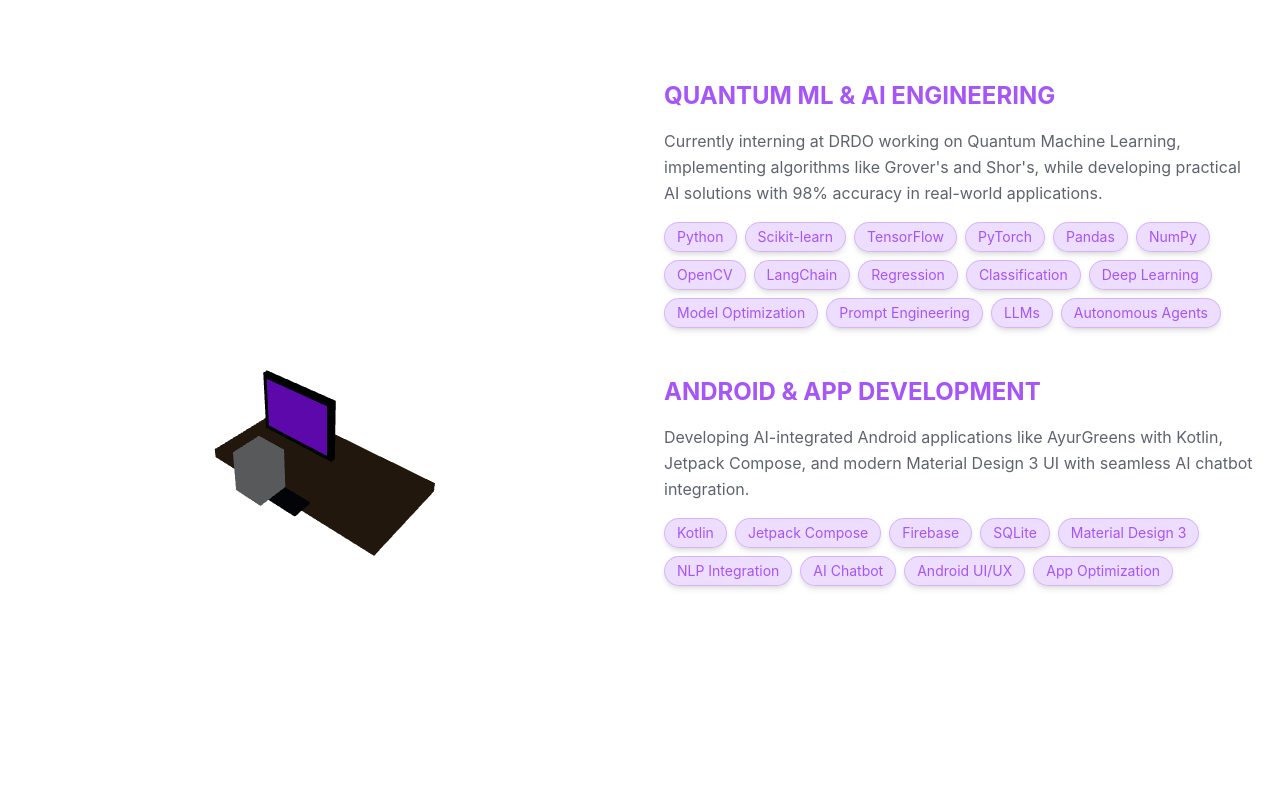
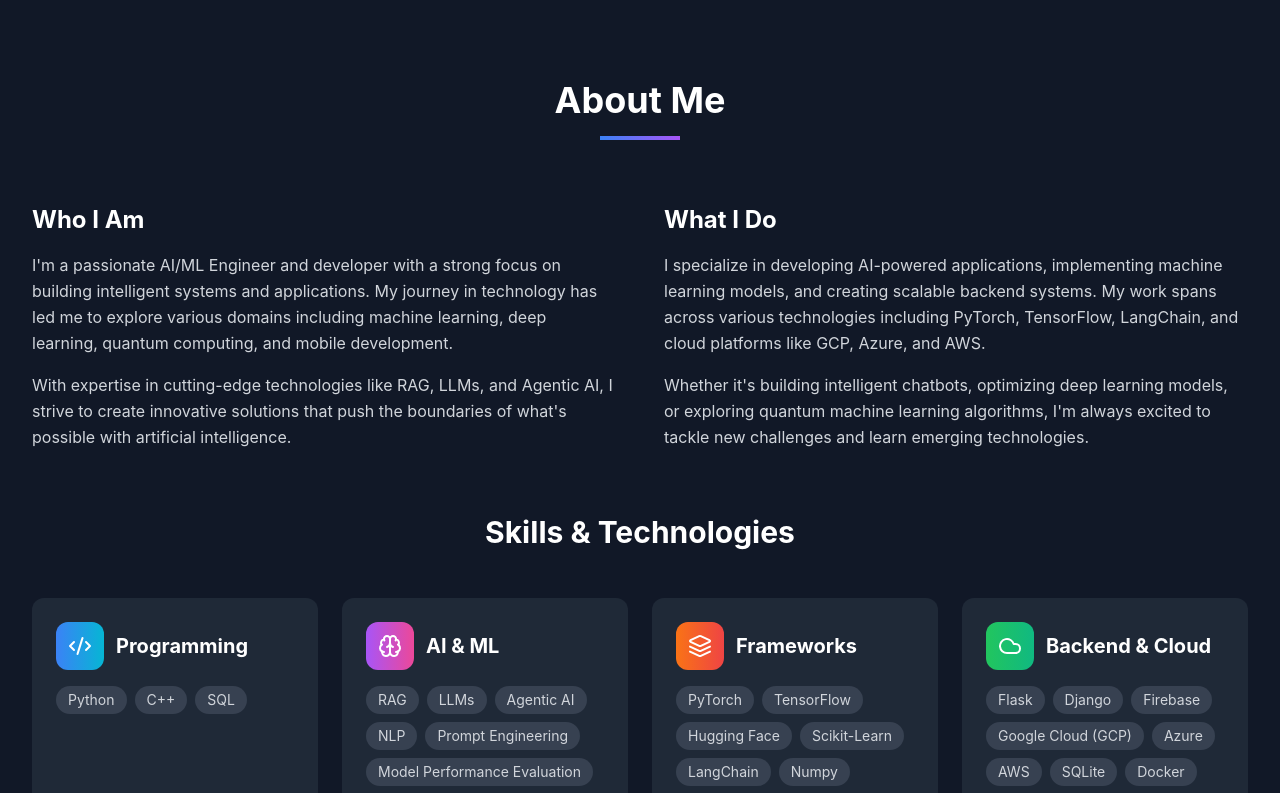
Before and after one commit to SatyamSingh-Git/SatyamSingh-Git.github.io, a React (Vite) app: page / in a window 1280 px wide. Shown: the part 800-1593 px from the top of the page. Built offline with nearby package versions, Linux system fonts and the light colour scheme.

Commit message:
Reorganize skills into new categories in AboutSection

```diff
--- a/src/components/AboutSection.tsx
+++ b/src/components/AboutSection.tsx
@@ -1,188 +1,178 @@
+import React from 'react';
 import { motion } from 'framer-motion';
-import { Canvas, useFrame } from '@react-three/fiber';
-import { useRef } from 'react';
-import * as THREE from 'three';
+import { Code2, Brain, Layers, Cloud, Database, Atom, Smartphone, Users } from 'lucide-react';
 
-// Simple desk and computer scene using basic Three.js geometry
-const DeskScene = () => {
-  const groupRef = useRef<THREE.Group>(null);
-
-  useFrame((state) => {
-    if (groupRef.current) {
-      groupRef.current.rotation.y = Math.sin(state.clock.elapsedTime * 0.3) * 0.1;
+const skills = {
+  "Programming": {
+    icon: Code2,
+    items: ["Python", "C++", "SQL"],
+    color: "from-blue-500 to-cyan-500"
+  },
+  "AI & ML": {
+    icon: Brain,
+    items: [
+      "RAG", "LLMs", "Agentic AI", "NLP", "Prompt Engineering",
+      "Model Performance Evaluation", "Computer Vision", "TensorFlow",
+      "PyTorch", "Scikit-learn", "Pandas", "NumPy", "OpenCV",
+      "LangChain", "Regression", "Classification", "Deep Learning",
+      "Model Optimization", "Autonomous Agents"
+    ],
+    color: "from-purple-500 to-pink-500"
+  },
+  "Frameworks": {
+    icon: Layers,
+    items: [
+      "PyTorch", "TensorFlow", "Hugging Face", "Scikit-Learn",
+      "LangChain", "Numpy", "Pandas", "RAGAS", "Streamlit"
+    ],
+    color: "from-orange-500 to-red-500"
+  },
+  "Backend & Cloud": {
+    icon: Cloud,
+    items: [
+      "Flask", "Django", "Firebase", "Google Cloud (GCP)",
+      "Azure", "AWS", "SQLite", "Docker"
+    ],
+    color: "from-green-500 to-emerald-500"
+  },
+  "Tools & Database": {
+    icon: Database,
+    items: [
+      "Git", "PyCharm", "ChatGPT", "Claude", "Gemini",
+      "MongoDB", "VectorDB", "VSCode", "Jupyter",
+      "Google Colab", "BeautifulSoup"
+    ],
+    color: "from-yellow-500 to-orange-500"
+  },
+  "Quantum ML": {
+    icon: Atom,
+    items: [
+      "Qiskit", "Quantum Circuits", "Grover's Algorithm",
+      "Shor's Algorithm", "IBM Quantum", "Solovay–Kitaev",
+      "Quantum Speedup", "Quantum Model Accuracy"
+    ],
+    color: "from-indigo-500 to-purple-500"
+  },
+  "Android Development": {
+    icon: Smartphone,
+    items: [
+      "Kotlin", "Jetpack Compose", "Firebase", "SQLite",
+      "Material Design 3", "NLP Integration", "AI Chatbot",
+      "Android UI/UX", "App Optimization"
+    ],
+    color: "from-teal-500 to-cyan-500"
+  },
+  "Soft Skills": {
+    icon: Users,
+    items: [
+      "Teamwork", "Analytical Thinking", "Technical Communication",
+      "Problem-Solving", "Quick Learner"
+    ],
+    color: "from-rose-500 to-pink-500"
   }
-  });
-
-  return (
-    <group ref={groupRef} position={[0, -1, 0]}>
-      {/* Desk */}
-      <mesh position={[0, -0.5, 0]}>
-        <boxGeometry args={[2, 0.1, 1]} />
-        <meshStandardMaterial color="#8B7355" />
-      </mesh>
-
-      {/* Computer Monitor */}
-      <mesh position={[0, 0.3, 0.3]}>
-        <boxGeometry args={[0.8, 0.6, 0.05]} />
-        <meshStandardMaterial color="#1f2937" />
-      </mesh>
-
-      {/* Computer Screen */}
-      <mesh position={[0, 0.3, 0.33]}>
-        <boxGeometry args={[0.7, 0.5, 0.01]} />
-        <meshStandardMaterial color="#9333ea" emissive="#9333ea" emissiveIntensity={0.3} />
-      </mesh>
-
-      {/* Keyboard */}
-      <mesh position={[0, -0.4, 0.6]}>
-        <boxGeometry args={[0.6, 0.02, 0.2]} />
-        <meshStandardMaterial color="#374151" />
-      </mesh>
-
-      {/* Avatar sitting */}
-      <mesh position={[0, 0, 0.8]}>
-        <boxGeometry args={[0.3, 0.4, 0.3]} />
-        <meshStandardMaterial color="#e5e7eb" />
-      </mesh>
-    </group>
-  );
 };
 
 const AboutSection = () => {
-  const skills = {
-    aiml: [
-      'Python', 'Scikit-learn', 'TensorFlow', 'PyTorch', 'Pandas', 'NumPy', 'OpenCV', 'LangChain',
-      'Regression', 'Classification', 'Deep Learning', 'Model Optimization', 'Prompt Engineering', 'LLMs', 'Autonomous Agents'
-    ],
-    quantum: [
-      'Qiskit', 'Quantum Circuits', "Grover's Algorithm", "Shor's Algorithm", 'IBM Quantum', 'Solovay–Kitaev', 'Quantum Speedup', 'Quantum Model Accuracy'
-    ],
-    android: [
-      'Kotlin', 'Jetpack Compose', 'Firebase', 'SQLite', 'Material Design 3', 'NLP Integration', 'AI Chatbot', 'Android UI/UX', 'App Optimization'
-    ],
-    tools: [
-      'Git', 'VSCode', 'Jupyter', 'Google Colab', 'Streamlit', 'BeautifulSoup', 'C++', 'C', 'IoT', 'Data Visualization', 'Sentiment Analysis'
-    ]
-  };
+  return (
+    <section id="about" className="py-20 bg-gray-900">
+      <div className="max-w-7xl mx-auto px-4 sm:px-6 lg:px-8">
+        <motion.div
+          initial={{ opacity: 0, y: 20 }}
+          whileInView={{ opacity: 1, y: 0 }}
+          transition={{ duration: 0.5 }}
+          viewport={{ once: true }}
+          className="text-center mb-16"
+        >
+          <h2 className="text-4xl font-bold text-white mb-4">About Me</h2>
+          <div className="w-20 h-1 bg-gradient-to-r from-blue-500 to-purple-500 mx-auto"></div>
+        </motion.div>
 
-  return (
-    <section id="about" className="min-h-screen py-20 relative">
-      <div className="container mx-auto px-6">
-        <div className="grid grid-cols-1 lg:grid-cols-2 gap-12 items-center">
-
-          {/* Left - 3D Scene */}
+        <div className="grid grid-cols-1 lg:grid-cols-2 gap-12 mb-16">
           <motion.div
-            className="h-[500px]"
             initial={{ opacity: 0, x: -50 }}
             whileInView={{ opacity: 1, x: 0 }}
-            transition={{ duration: 0.8 }}
+            transition={{ duration: 0.5 }}
             viewport={{ once: true }}
+            className="space-y-4"
           >
-            <Canvas camera={{ position: [3, 2, 3], fov: 50 }}>
-              <ambientLight intensity={0.4} />
-              <pointLight position={[5, 5, 5]} intensity={1} />
-              <pointLight position={[-5, -5, -5]} intensity={0.5} color="#9333ea" />
-              <DeskScene />
-            </Canvas>
+            <h3 className="text-2xl font-bold text-white mb-4">Who I Am</h3>
+            <p className="text-gray-300 leading-relaxed">
+              I'm a passionate AI/ML Engineer and developer with a strong focus on building
+              intelligent systems and applications. My journey in technology has led me to
+              explore various domains including machine learning, deep learning, quantum
+              computing, and mobile development.
+            </p>
+            <p className="text-gray-300 leading-relaxed">
+              With expertise in cutting-edge technologies like RAG, LLMs, and Agentic AI,
+              I strive to create innovative solutions that push the boundaries of what's
+              possible with artificial intelligence.
+            </p>
           </motion.div>
 
-          {/* Right - Content */}
           <motion.div
-            className="space-y-12"
             initial={{ opacity: 0, x: 50 }}
             whileInView={{ opacity: 1, x: 0 }}
-            transition={{ duration: 0.8, delay: 0.2 }}
+            transition={{ duration: 0.5 }}
             viewport={{ once: true }}
+            className="space-y-4"
           >
+            <h3 className="text-2xl font-bold text-white mb-4">What I Do</h3>
+            <p className="text-gray-300 leading-relaxed">
+              I specialize in developing AI-powered applications, implementing machine
+              learning models, and creating scalable backend systems. My work spans across
+              various technologies including PyTorch, TensorFlow, LangChain, and cloud
+              platforms like GCP, Azure, and AWS.
+            </p>
+            <p className="text-gray-300 leading-relaxed">
+              Whether it's building intelligent chatbots, optimizing deep learning models,
+              or exploring quantum machine learning algorithms, I'm always excited to
+              tackle new challenges and learn emerging technologies.
+            </p>
+          </motion.div>
+        </div>
 
-            {/* AI/ML Section */}
-            <div className="space-y-4">
-              <motion.h3
-                className="text-2xl font-bold text-primary"
+        <motion.div
           initial={{ opacity: 0, y: 20 }}
           whileInView={{ opacity: 1, y: 0 }}
-                transition={{ delay: 0.3 }}
+          transition={{ duration: 0.5 }}
           viewport={{ once: true }}
+          className="mb-8"
         >
-                QUANTUM ML & AI ENGINEERING
-              </motion.h3>
-              <motion.p
-                className="text-muted-foreground leading-relaxed"
+          <h3 className="text-3xl font-bold text-white text-center mb-12">Skills & Technologies</h3>
+        </motion.div>
+
+        <div className="grid grid-cols-1 md:grid-cols-2 lg:grid-cols-4 gap-6">
+          {Object.entries(skills).map(([category, { icon: Icon, items, color }], index) => (
+            <motion.div
+              key={category}
               initial={{ opacity: 0, y: 20 }}
               whileInView={{ opacity: 1, y: 0 }}
-                transition={{ delay: 0.4 }}
+              transition={{ duration: 0.5, delay: index * 0.1 }}
               viewport={{ once: true }}
+              className="bg-gray-800 rounded-lg p-6 hover:transform hover:scale-105 transition-all duration-300"
             >
-                Currently interning at DRDO working on Quantum Machine Learning, implementing algorithms like
-                Grover's and Shor's, while developing practical AI solutions with 98% accuracy in real-world applications.
-              </motion.p>
-              <motion.div
-                className="flex flex-wrap gap-2"
-                initial={{ opacity: 0, y: 20 }}
-                whileInView={{ opacity: 1, y: 0 }}
-                transition={{ delay: 0.5 }}
-                viewport={{ once: true }}
-              >
-                {skills.aiml.map((skill, index) => (
+              <div className="flex items-center mb-4">
+                <div className={`p-3 rounded-lg bg-gradient-to-r ${color}`}>
+                  <Icon className="w-6 h-6 text-white" />
+                </div>
+                <h4 className="text-xl font-bold text-white ml-3">{category}</h4>
+              </div>
+              <div className="flex flex-wrap gap-2">
+                {items.map((skill, skillIndex) => (
                   <motion.span
-                    key={skill}
-                    className="px-3 py-1 bg-primary/20 text-primary rounded-full text-sm border border-primary/30 hover:bg-primary/30 transition-colors duration-300 shadow-md hover:shadow-lg"
+                    key={skillIndex}
                     initial={{ opacity: 0, scale: 0.8 }}
                     whileInView={{ opacity: 1, scale: 1 }}
-                    transition={{ delay: 0.6 + index * 0.05 }}
+                    transition={{ duration: 0.3, delay: index * 0.1 + skillIndex * 0.05 }}
                     viewport={{ once: true }}
-                    whileHover={{ scale: 1.08 }}
+                    className="px-3 py-1 bg-gray-700 text-gray-300 rounded-full text-sm hover:bg-gray-600 transition-colors duration-200"
                   >
                     {skill}
                   </motion.span>
                 ))}
-              </motion.div>
-            </div>
-
-            {/* Android & App Development Section */}
-            <div className="space-y-4">
-              <motion.h3
-                className="text-2xl font-bold text-primary"
-                initial={{ opacity: 0, y: 20 }}
-                whileInView={{ opacity: 1, y: 0 }}
-                transition={{ delay: 0.7 }}
-                viewport={{ once: true }}
-              >
-                ANDROID & APP DEVELOPMENT
-              </motion.h3>
-              <motion.p
-                className="text-muted-foreground leading-relaxed"
-                initial={{ opacity: 0, y: 20 }}
-                whileInView={{ opacity: 1, y: 0 }}
-                transition={{ delay: 0.8 }}
-                viewport={{ once: true }}
-              >
-                Developing AI-integrated Android applications like AyurGreens with Kotlin, Jetpack Compose,
-                and modern Material Design 3 UI with seamless AI chatbot integration.
-              </motion.p>
-              <motion.div
-                className="flex flex-wrap gap-2"
-                initial={{ opacity: 0, y: 20 }}
-                whileInView={{ opacity: 1, y: 0 }}
-                transition={{ delay: 0.9 }}
-                viewport={{ once: true }}
-              >
-                {skills.android.map((skill, index) => (
-                  <motion.span
-                    key={skill}
-                    className="px-3 py-1 bg-primary/20 text-primary rounded-full text-sm border border-primary/30 hover:bg-primary/30 transition-colors duration-300 shadow-md hover:shadow-lg"
-                    initial={{ opacity: 0, scale: 0.8 }}
-                    whileInView={{ opacity: 1, scale: 1 }}
-                    transition={{ delay: 1 + index * 0.05 }}
-                    viewport={{ once: true }}
-                    whileHover={{ scale: 1.08 }}
-                  >
-                    {skill}
-                  </motion.span>
-                ))}
-              </motion.div>
               </div>
             </motion.div>
+          ))}
         </div>
       </div>
     </section>
```
Lines whose indentation alone changed are shown as unchanged.
